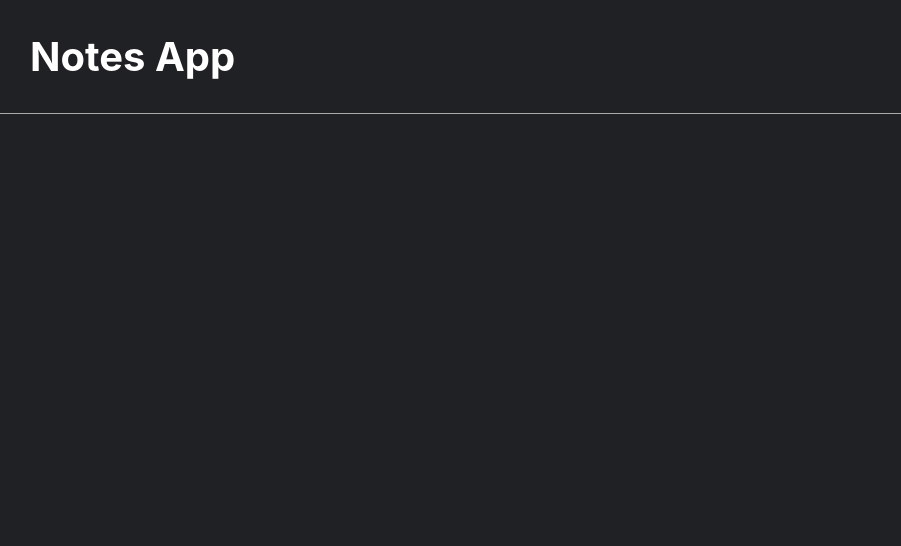
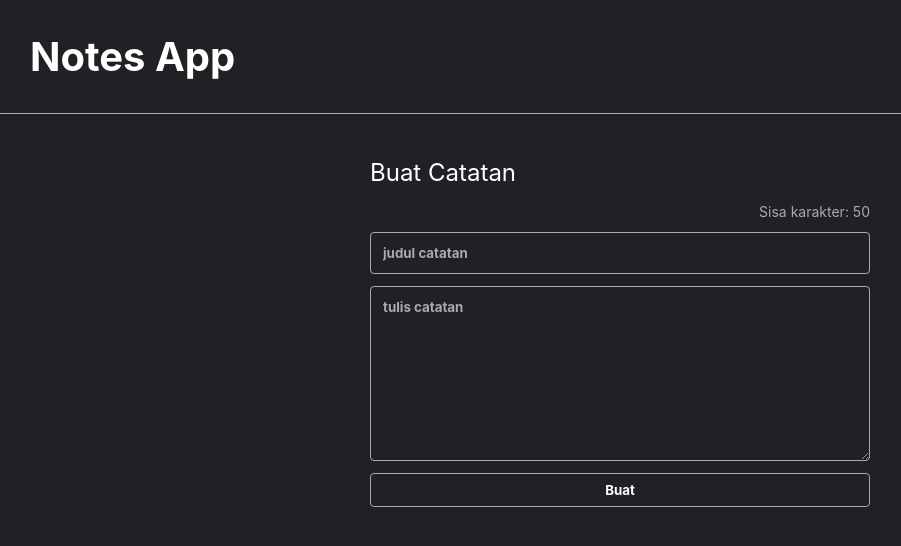
Before and after one commit to fuadmln/react-notes, a React (Vite) app: page / in a window 1280 px wide. Shown: the top 546 px of the page, without its empty margins (20-921 px from the left). Built offline with nearby package versions, Linux system fonts and the light colour scheme.

Commit message:
feat: static input form component

```diff
--- /dev/null
+++ b/src/components/Main.jsx
@@ -0,0 +1,11 @@
+import NoteInput from './NoteInput';
+
+const Main = () => {
+    return (
+        <div className="note-app__body">
+            <NoteInput />
+        </div>
+    );
+}
+
+export default Main;
--- /dev/null
+++ b/src/components/NoteInput.jsx
@@ -0,0 +1,15 @@
+const NoteInput = () => {
+    return (
+        <div className="note-input">
+            <h2>Buat Catatan</h2>
+            <form>
+                <p className="note-input__title__char-limit">Sisa karakter: 50</p>
+                <input type="text" className="note-input__title" placeholder="judul catatan" required/>
+                <textarea className="note-input__body" required placeholder="tulis catatan"></textarea>
+                <button type="submit">Buat</button>
+            </form>
+        </div>
+    );
+}
+
+export default NoteInput;
--- a/src/index.jsx
+++ b/src/index.jsx
@@ -1,12 +1,16 @@
 import React from 'react';
 import { createRoot } from 'react-dom/client';
 import Header from './components/Header';
+import Main from './components/Main';
 
 import './styles/style.css';
 
 function NotesApp(){
     return(
+        <>
         <Header />
+        <Main />
+        </>
     );
 }
 
```
